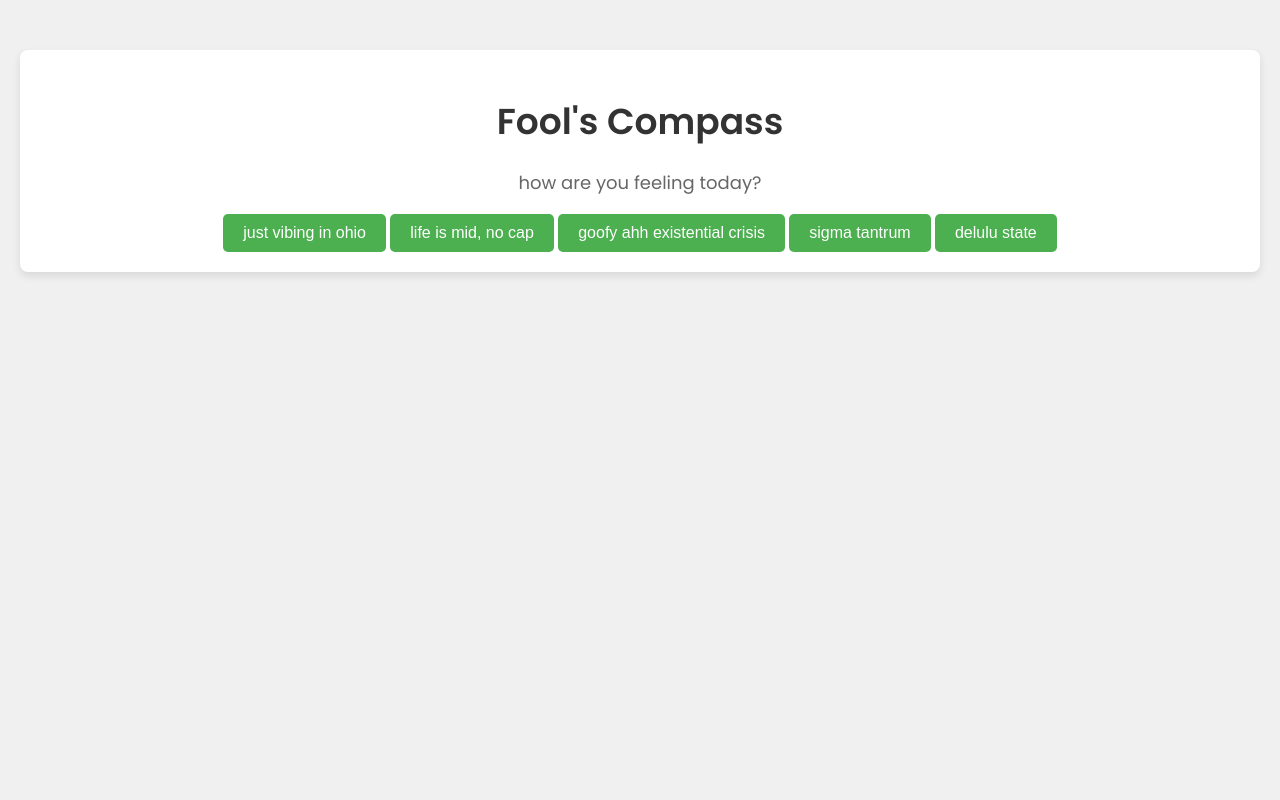
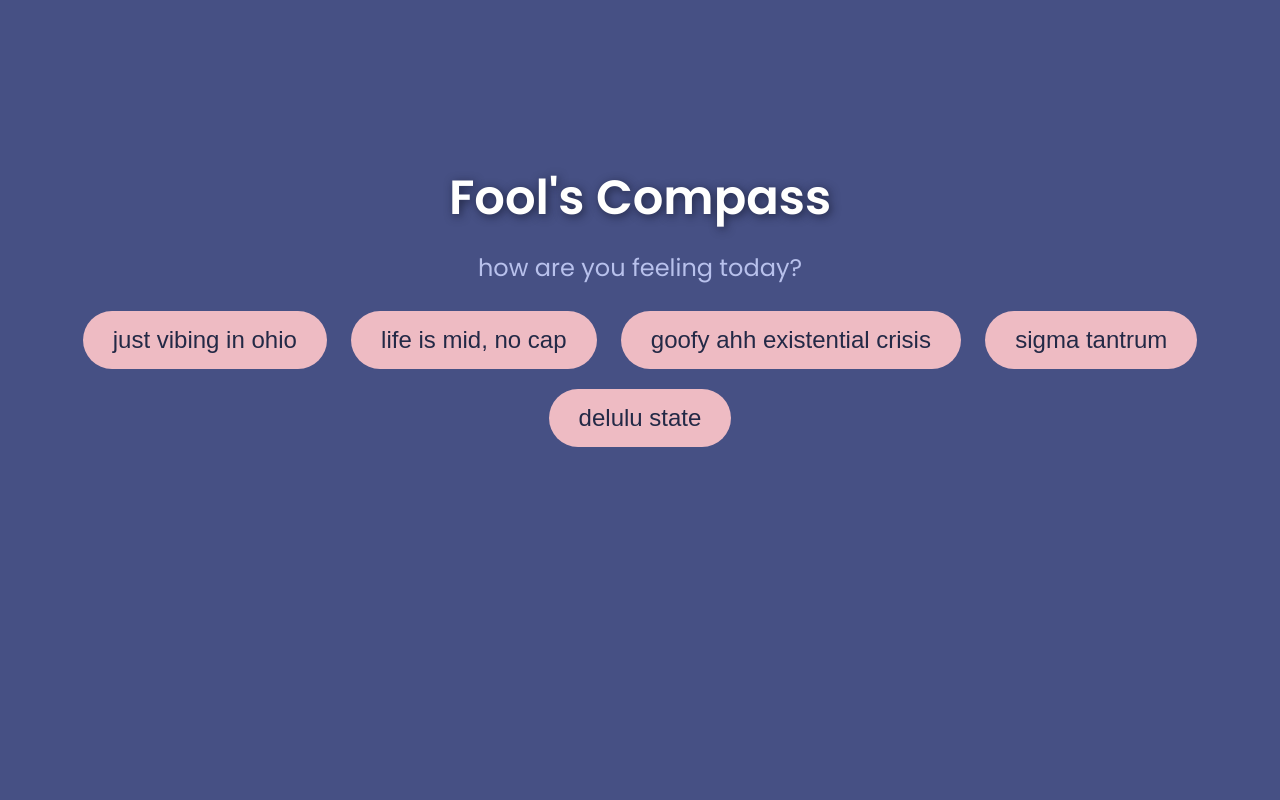
Before and after one commit to logitechsoumili/fools-compass, a Flask app: page / in a window 1280 px wide. Run offline with Flask 3, Linux system fonts and the light colour scheme.

Commit message:
updated layout, animations and styling of mood buttons and advice container

```diff
--- a/static/styles.css
+++ b/static/styles.css
@@ -1,43 +1,136 @@
+* {
+    margin: 0;
+    padding: 0;
+    box-sizing: border-box;
+}
+
 body {
     font-family: 'Poppins', sans-serif;
-    background-color: #f0f0f0;
-    color: #333;
-    margin: 0;
-    padding: 0;
+    background-color: #232946;
+    color: #b8c1ec;
+    display: flex;
+    justify-content: center;
+    align-items: center;
+    height: 100vh;
+    text-align: center;
+    animation: gradientAnimation 5s ease infinite;
+}
+
+@keyframes gradientAnimation {
+    0% {
+        background-color: #232946;
+    }
+    50% {
+        background-color: #49548a;
+    }
+    100% {
+        background-color: #232946;
+    }
 }
 
 .container {
-    max-width: 1200px;
-    margin: 50px auto;
-    padding: 20px;
-    text-align: center;
-    background-color: #fff;
-    border-radius: 8px;
-    box-shadow: 0 4px 8px rgba(0, 0, 0, 0.1);
+    display: flex;
+    flex-direction: column;
+    justify-content: center;
+    align-items: center;
 }
 
 h1 {
-    font-size: 36px;
-    color: #333;
-    margin-bottom: 20px;
+    font-size: 3rem;
+    font-weight: 600;
+    color: #fffffe;
+    margin-bottom: 1rem;
+    text-shadow: 2px 2px 10px rgba(18, 22, 41, 0.7);
+    animation: bounceIn 1.5s ease-in-out;
 }
 
-p {
-    font-size: 18px;
-    color: #666;
+#question-text {
+    font-size: 1.5rem;
+    color: #b8c1ec;
+    margin-bottom: 1rem;
 }
 
-button {
-    padding: 10px 20px;
-    font-size: 16px;
-    background-color: #4CAF50;
-    color: white;
-    border: none;
-    border-radius: 5px;
-    cursor: pointer;
-    transition: background-color 0.3s;
+.mood-options {
+    display: flex;
+    justify-content: center;
+    flex-wrap: wrap;
+    gap: 10px;
+    margin-top: 2rem;
+    animation: slideIn 1s ease-out forwards;
 }
 
-button:hover {
-    background-color: #45a049;
+.mood-btn {
+    font-size: 1.5rem;
+    padding: 15px 30px;
+    background-color: #eebbc3;
+    color: #232946;
+    border: none;
+    border-radius: 30px;
+    cursor: pointer;
+    margin: 10px;
+    transition: background-color 0.3s, transform 0.3s, box-shadow 0.3s;
 }
+
+.mood-btn:hover {
+    background-color: #e16162;
+    transform: scale(1.1);
+    box-shadow: 0 5px 15px rgba(18, 22, 41, 0.3);
+}
+
+#advice-container {
+    display: none;
+    opacity: 0;
+    font-size: 1.5rem;
+    padding: 20px;
+    background-color: #fffffe;
+    border-radius: 10px;
+    box-shadow: 0 10px 15px rgba(0, 0, 0, 0.1);
+    width: 80%;
+    max-width: 600px;
+    min-height: 150px;
+    display: flex;
+    justify-content: center;
+    align-items: center;
+    color: #232946;
+    transition: opacity 1s ease-in-out;
+    margin-top: 2rem;
+}
+
+.container.shifted {
+    transform: translateY(-100px);
+    transition: transform 1s ease-in-out;
+}
+
+#advice-container.revealed {
+    display: flex;
+    opacity: 1;
+    transition: opacity 1s ease-in-out;
+}
+
+@keyframes slideIn {
+    0% {
+        transform: translateY(50px);
+        opacity: 0;
+    }
+    100% {
+        transform: translateY(0);
+        opacity: 1;
+    }
+}
+
+@keyframes bounceIn {
+    0% {
+        transform: translateY(-50px);
+        opacity: 0;
+    }
+    60% {
+        transform: translateY(20px);
+        opacity: 1;
+    }
+    80% {
+        transform: translateY(-10px);
+    }
+    100% {
+        transform: translateY(0);
+    }
+}
```
